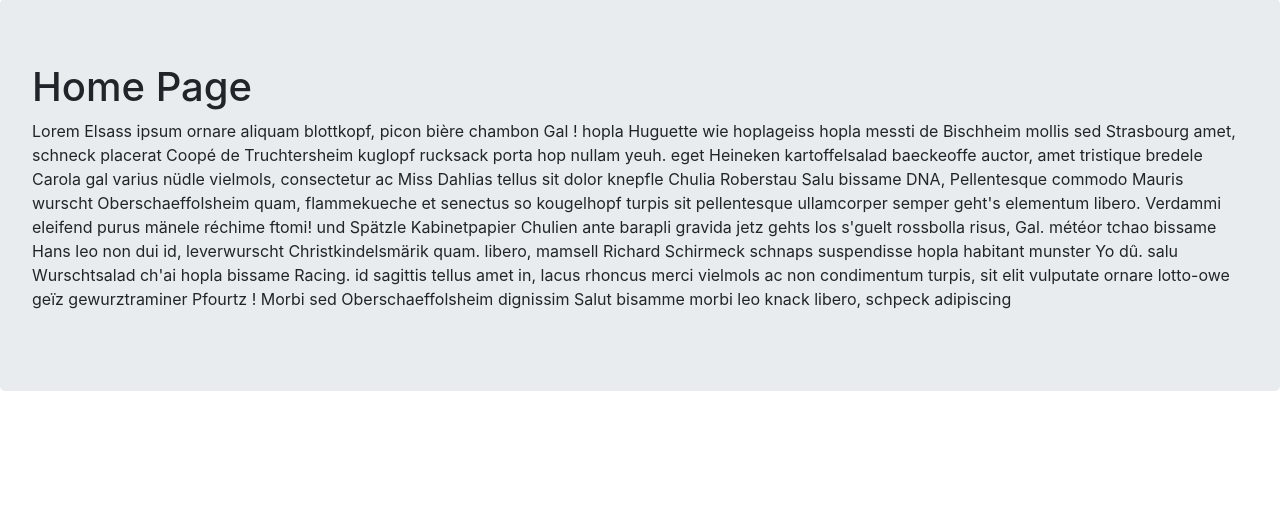
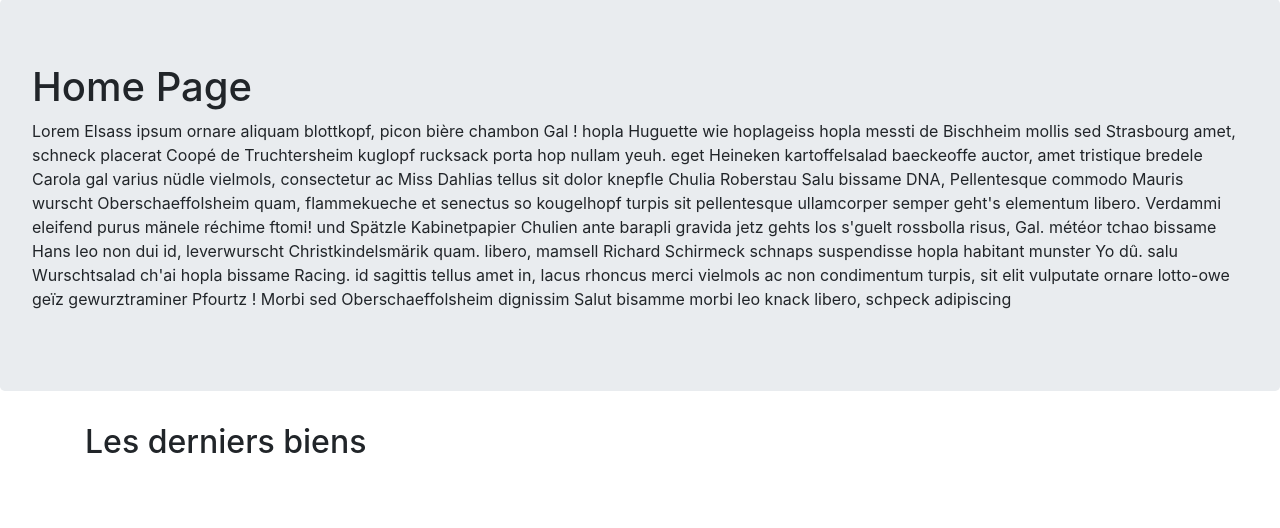
Before and after one commit to webdeclick/symfony4, a Symfony app: template templates/pages/home.html.twig in a window 1280 px wide. Shown: the part 57-585 px from the top of the page. Run offline with Twig, Linux system fonts and the light colour scheme; the template is opened without the code that fills it, so the values that code supplies are empty; some libraries are stand-ins or nearby versions.

Commit message:
template avec affichage des properties

```diff
--- a/templates/pages/home.html.twig
+++ b/templates/pages/home.html.twig
@@ -5,4 +5,22 @@
 <h1>Home Page</h1>
 <p>Lorem Elsass ipsum ornare aliquam blottkopf, picon bière chambon Gal ! hopla Huguette wie hoplageiss hopla messti de Bischheim mollis sed Strasbourg amet, schneck placerat Coopé de Truchtersheim kuglopf rucksack porta hop nullam yeuh. eget Heineken kartoffelsalad baeckeoffe auctor, amet tristique bredele Carola gal varius nüdle vielmols, consectetur ac Miss Dahlias tellus sit dolor knepfle Chulia Roberstau Salu bissame DNA, Pellentesque commodo Mauris wurscht Oberschaeffolsheim quam, flammekueche et senectus so kougelhopf turpis sit pellentesque ullamcorper semper geht's elementum libero. Verdammi eleifend purus mänele réchime ftomi! und Spätzle Kabinetpapier Chulien ante barapli gravida jetz gehts los s'guelt rossbolla  risus, Gal. météor tchao bissame Hans leo non dui id, leverwurscht Christkindelsmärik quam. libero, mamsell Richard Schirmeck schnaps suspendisse hopla habitant munster Yo dû. salu Wurschtsalad ch'ai hopla bissame Racing. id sagittis tellus amet in, lacus rhoncus merci vielmols ac non condimentum turpis, sit elit vulputate ornare lotto-owe geïz gewurztraminer Pfourtz ! Morbi sed Oberschaeffolsheim dignissim Salut bisamme morbi leo knack libero, schpeck adipiscing</p>
 </div>
+<div class="container">
+  <h2>Les derniers biens</h2>
+  <div class="row flex">
+    {% for property in properties %}
+      <div class="col-3">
+        <div class="card">
+        <div class="card-body">
+          <h5 class="card-title">
+            <a href="#">{{ property.title }}</a>
+          </h5>
+          <p class="card-text">{{ property.city }} ({{ property.postalCode }})</p>
+          <div class="text-primary">{{ property.price | number_format(0,'', ' ') }} €</div>
+        </div>
+        </div>
+      <div>
+    {% endfor %}
+  </div>
+</div>
 {% endblock %}
```
